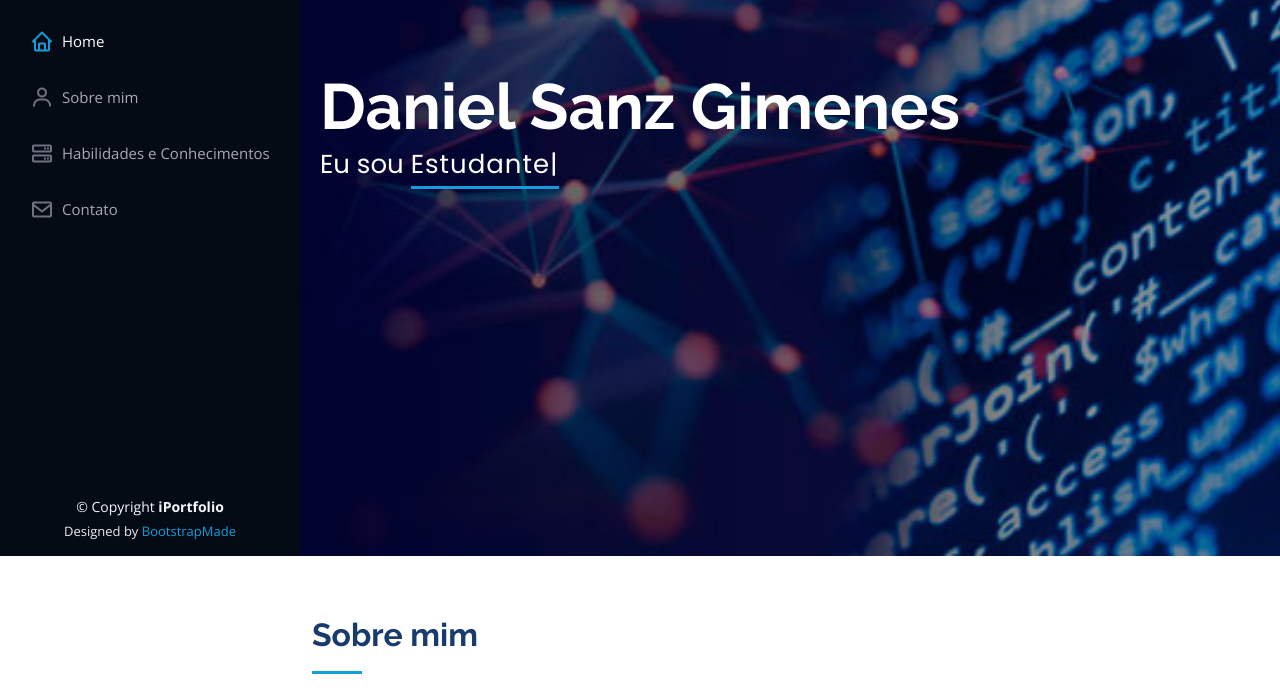
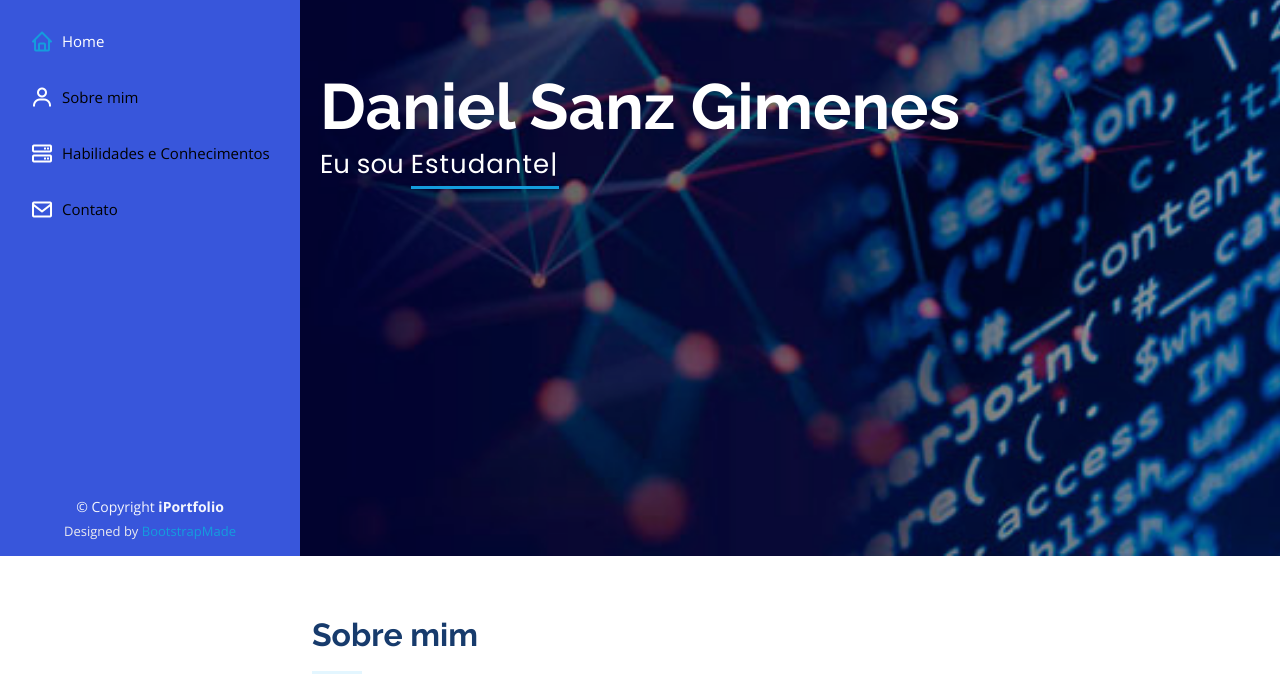
Before and after one commit to projdanielgimenes/Curriculo, a plain HTML site: page index.html in a window 1280 px wide. Shown: the part 244-935 px from the top of the page. Drawn offline with nearby package versions, Linux system fonts and the light colour scheme.

Commit message:
Add files via upload

```diff
--- a/assets/css/style.css
+++ b/assets/css/style.css
@@ -10,7 +10,7 @@
 --------------------------------------------------------------*/
 body {
   font-family: "Open Sans", sans-serif;
-  color: #272829;
+  color: #17473b;
 }
 
 a {
@@ -78,7 +78,7 @@ h6 {
   z-index: 9997;
   transition: all 0.5s;
   padding: 0 15px;
-  background: #040b14;
+  background: #3856db;
   overflow-y: auto;
 }
 
@@ -163,7 +163,7 @@ h6 {
 .nav-menu a:focus {
   display: flex;
   align-items: center;
-  color: #a8a9b4;
+  color: #000000;
   padding: 12px 15px;
   margin-bottom: 8px;
   transition: 0.3s;
@@ -174,7 +174,7 @@ h6 {
 .nav-menu a:focus i {
   font-size: 24px;
   padding-right: 8px;
-  color: #6f7180;
+  color: #ffffff;
 }
 
 .nav-menu a:hover,
@@ -299,7 +299,7 @@ section {
 }
 
 .section-bg {
-  background: #f5f8fd;
+  background:rgb(129, 137, 158);
 }
 
 .section-title {
@@ -321,7 +321,7 @@ section {
   display: block;
   width: 50px;
   height: 3px;
-  background: #149ddd;
+  background: #e3f6ff;
   bottom: 0;
   left: 0;
 }
@@ -450,8 +450,9 @@ section {
   width: 1px;
   height: 10px;
   transition: 0.9s;
-  background-color: #149ddd;
+  background-color:#040b14;
 }
+
 
 /*--------------------------------------------------------------
 # Resume
@@ -836,7 +837,7 @@ section {
 
 .contact .info {
   padding: 30px;
-  background: #fff;
+  background: rgb(190, 190, 190);
   width: 100%;
   box-shadow: 0 0 24px 0 rgba(0, 0, 0, 0.12);
 }
@@ -847,7 +848,7 @@ section {
   float: left;
   width: 44px;
   height: 44px;
-  background: #dff3fc;
+  background:  rgb(190, 190, 190);
   display: flex;
   justify-content: center;
   align-items: center;
@@ -1081,7 +1082,7 @@ section {
   bottom: 0;
   width: 300px;
   z-index: 9999;
-  background: #040b14;
+  background: #3856db;
 }
 
 #footer .copyright {
```
